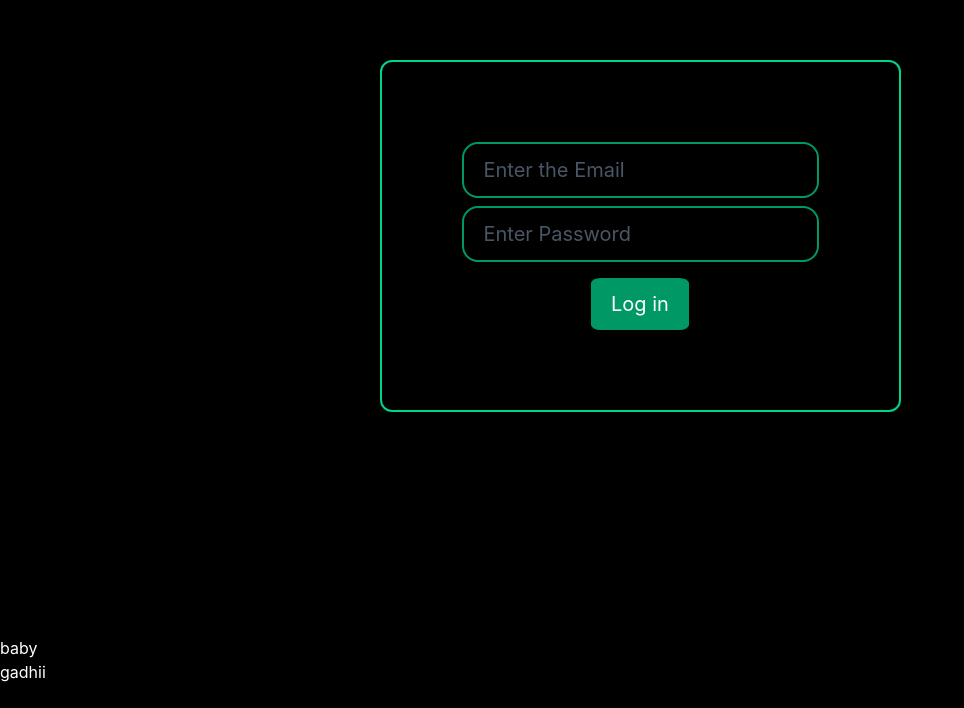
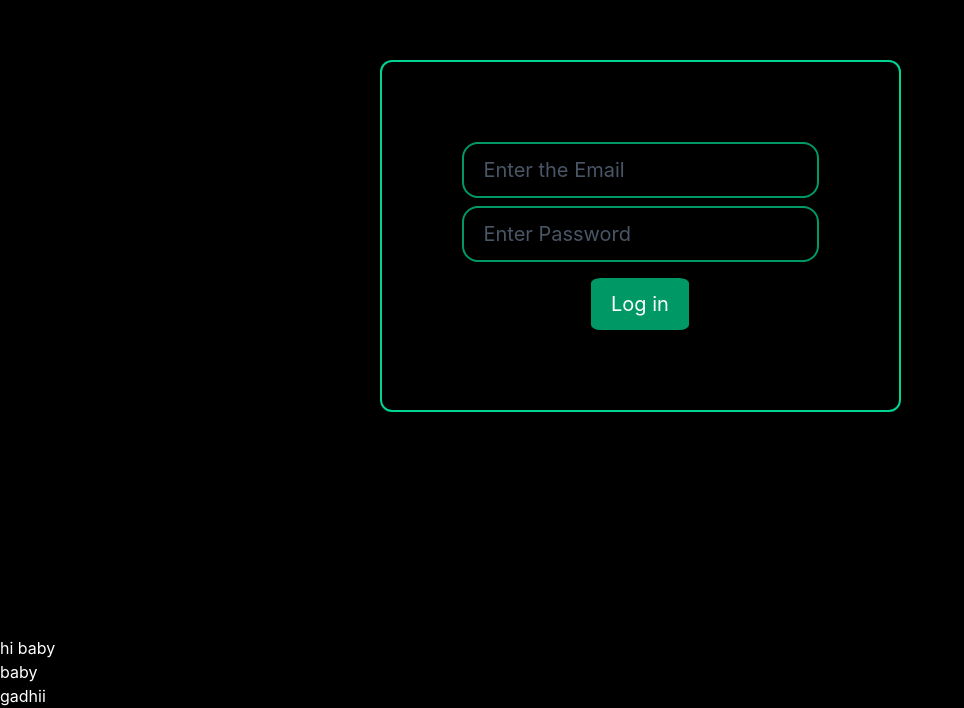
Before and after one commit to presidentnilesh/EMP, a React (Vite) app: page / in a window 1280 px wide. Shown: the part 164-872 px from the top of the page, without its empty margins (0-964 px from the left). Before the commit the page ends 848 px from the top, so only its background shows below. Built offline with nearby package versions, Linux system fonts and the light colour scheme.

Commit message:
just noting

```diff
--- a/src/main.jsx
+++ b/src/main.jsx
@@ -11,6 +11,7 @@ createRoot(document.getElementById('root')).render(
     <AuthCOntext >
       <TaskContext >
         <App />
+        <h1>hi baby</h1>
       </TaskContext>
     </AuthCOntext>
   </StrictMode>,
```
